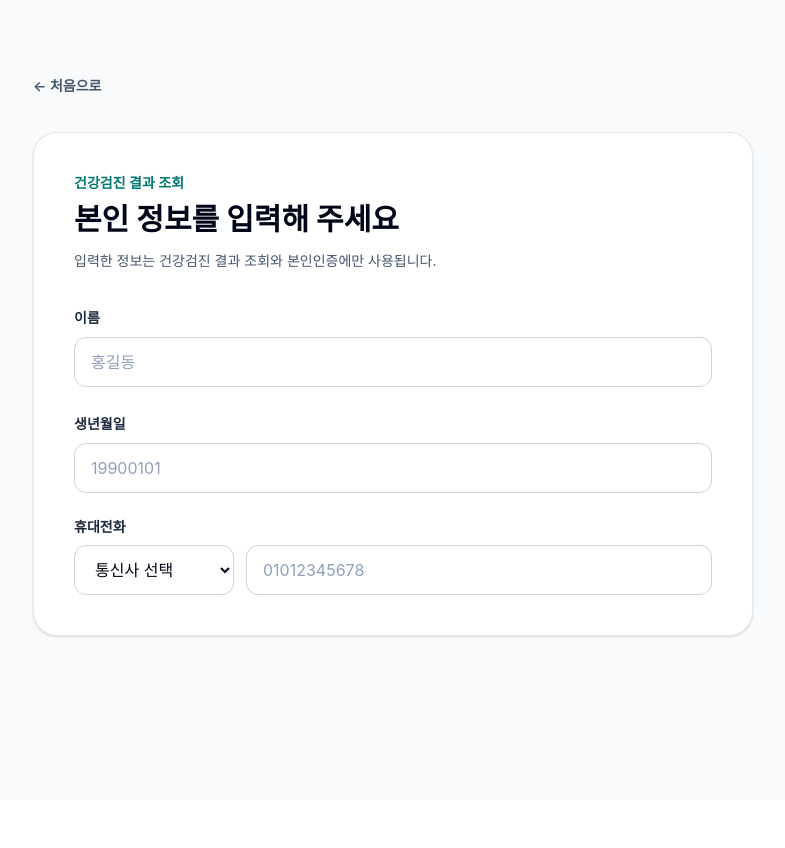
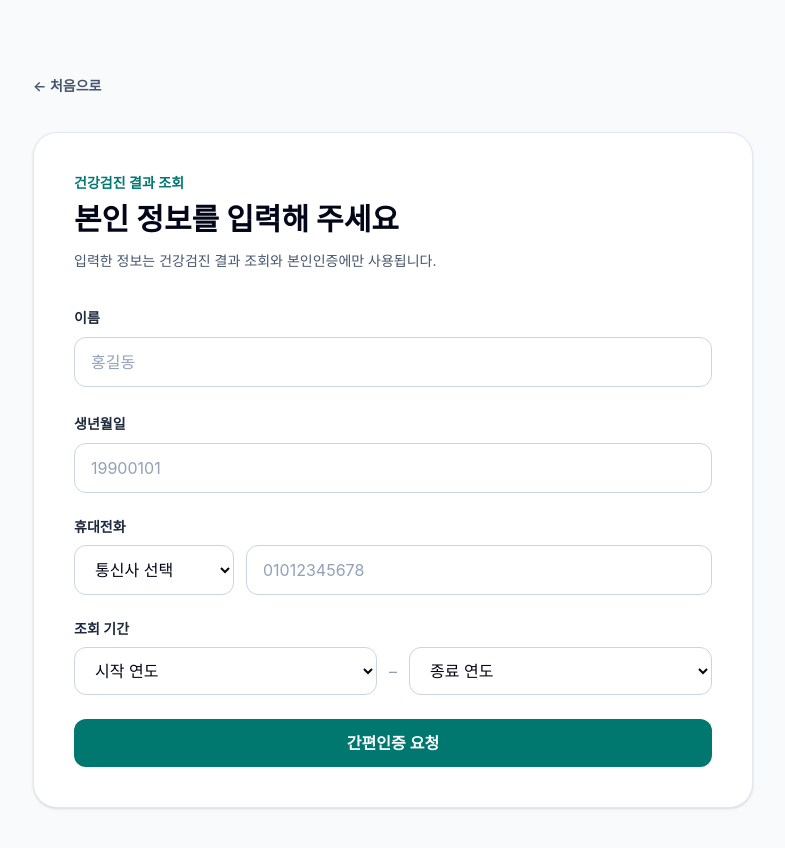
Before and after one commit to tooth-is-silver/sakak-assignment, a React (Vite) app in the folder web/: page /checkup in a window 1280 px wide. Shown: the top 848 px of the page, without its empty margins (247-1032 px from the left). Before the commit the page ends 800 px from the top, so only its background shows below. Built offline with nearby package versions, Linux system fonts and the light colour scheme.

Commit message:
design: 건강검진 조회 기간 선택 UI 추가

```diff
--- a/web/src/features/checkup-flow/ui/CheckupStart.tsx
+++ b/web/src/features/checkup-flow/ui/CheckupStart.tsx
@@ -1,4 +1,11 @@
 import { Link } from 'react-router-dom';
+
+const EARLIEST_SELECTABLE_YEAR = 2000;
+const currentYear = new Date().getFullYear();
+const selectableYears = Array.from(
+  { length: currentYear - EARLIEST_SELECTABLE_YEAR + 1 },
+  (_, index) => currentYear - index,
+);
 
 export function CheckupStart() {
   return (
@@ -84,6 +91,58 @@ export function CheckupStart() {
               />
             </div>
           </fieldset>
+
+          <fieldset>
+            <legend className="text-sm font-semibold text-slate-800">조회 기간</legend>
+            <div className="mt-2 grid grid-cols-[1fr_auto_1fr] items-center gap-3">
+              <label className="sr-only" htmlFor="startDate">
+                조회 시작 연도
+              </label>
+              <select
+                id="startDate"
+                name="startDate"
+                defaultValue=""
+                className="min-h-11 min-w-0 rounded-xl border border-slate-300 bg-white px-4 py-3 text-slate-950 focus:border-teal-700 focus:outline-none focus:ring-2 focus:ring-teal-700/20"
+              >
+                <option value="" disabled>
+                  시작 연도
+                </option>
+                {selectableYears.map((year) => (
+                  <option key={year} value={year}>
+                    {year}년
+                  </option>
+                ))}
+              </select>
+              <span aria-hidden="true" className="text-slate-400">
+                –
+              </span>
+              <label className="sr-only" htmlFor="endDate">
+                조회 종료 연도
+              </label>
+              <select
+                id="endDate"
+                name="endDate"
+                defaultValue=""
+                className="min-h-11 min-w-0 rounded-xl border border-slate-300 bg-white px-4 py-3 text-slate-950 focus:border-teal-700 focus:outline-none focus:ring-2 focus:ring-teal-700/20"
+              >
+                <option value="" disabled>
+                  종료 연도
+                </option>
+                {selectableYears.map((year) => (
+                  <option key={year} value={year}>
+                    {year}년
+                  </option>
+                ))}
+              </select>
+            </div>
+          </fieldset>
+
+          <button
+            type="button"
+            className="min-h-11 w-full rounded-xl bg-teal-700 px-5 py-3 font-semibold text-white hover:bg-teal-800 focus-visible:outline-2 focus-visible:outline-offset-2 focus-visible:outline-teal-700"
+          >
+            간편인증 요청
+          </button>
         </form>
       </div>
     </section>
```
